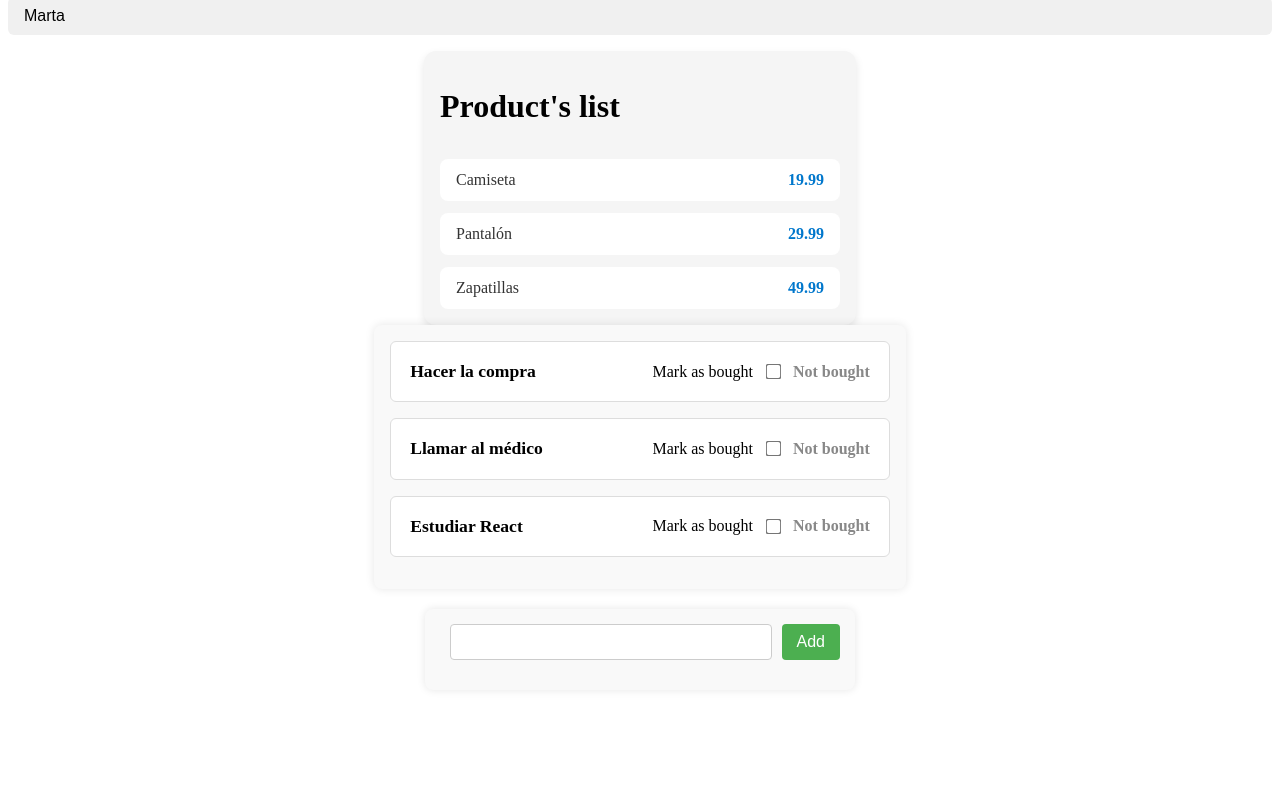
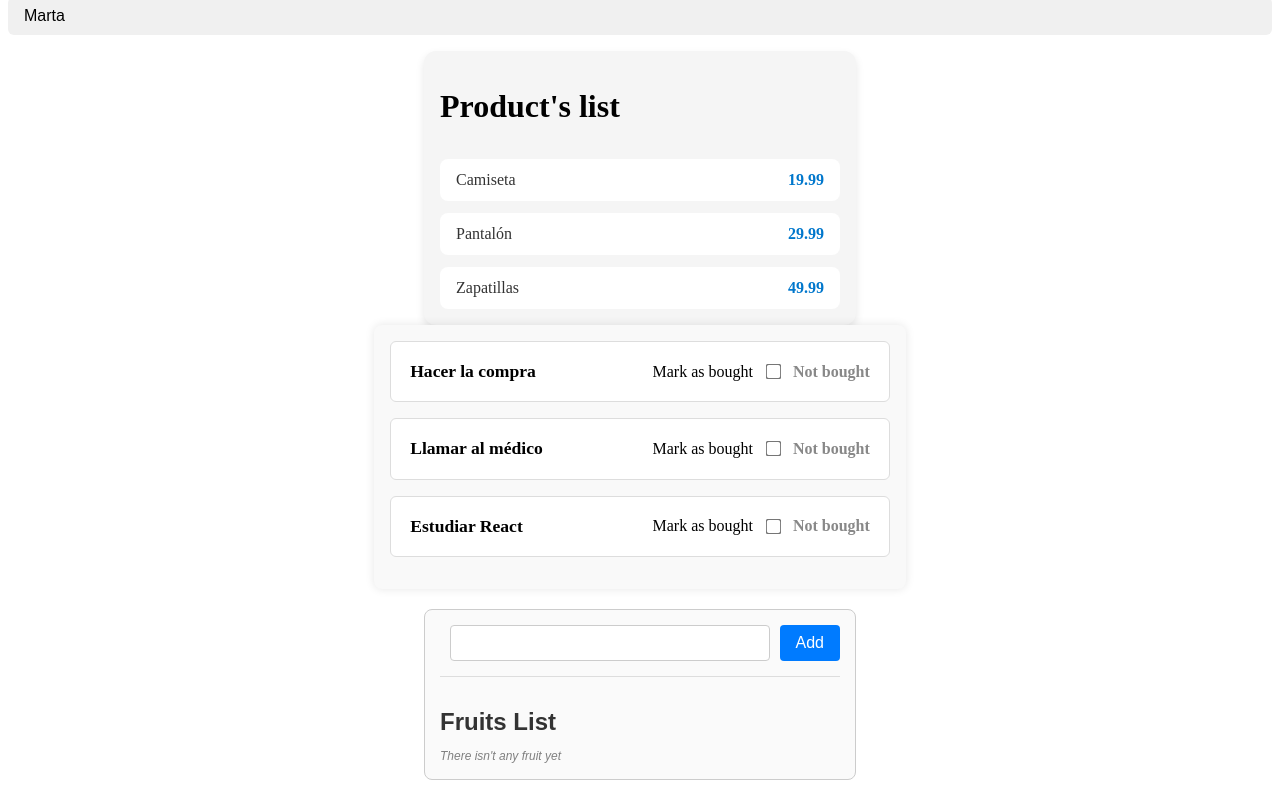
Before and after one commit to Fernando-Herrero/react-conditions-lists, a React (Vite) app: page / in a window 1280 px wide. Shown: the part 203-1003 px from the top of the page. Before the commit the page ends 913 px from the top, so only its background shows below. Built offline with nearby package versions, Linux system fonts and the light colour scheme.

Commit message:
feat(AddFruitList):  improve rendering when fruit list is empty

```diff
--- a/src/components/AddFruitForm/AddFruitForm.css
+++ b/src/components/AddFruitForm/AddFruitForm.css
@@ -2,10 +2,10 @@
 	max-width: 400px;
 	margin: 20px auto;
 	padding: 15px;
-	background-color: #f9f9f9;
+	border: 1px solid #ccc;
 	border-radius: 8px;
-	box-shadow: 0 0 8px rgba(0, 0, 0, 0.1);
 	font-family: Arial, sans-serif;
+	background-color: #fafafa;
 }
 
 .-fruits-form {
@@ -14,63 +14,60 @@
 	margin-bottom: 15px;
 }
 
-input[type="text"] {
+.-fruits-form input[type="text"] {
 	flex: 1;
-	padding: 8px 10px;
-	font-size: 16px;
-	border: 1.5px solid #ccc;
+	padding: 8px;
+	font-size: 1rem;
+	border: 1px solid #ccc;
 	border-radius: 4px;
-	transition: border-color 0.3s ease;
 }
 
-input[type="text"]:focus {
-	border-color: #4caf50;
-	outline: none;
-}
-
-button {
-	padding: 8px 15px;
-	font-size: 16px;
-	background-color: #4caf50;
+.-fruits-form button {
+	padding: 8px 16px;
+	font-size: 1rem;
+	background-color: #007bff;
+	border: none;
 	color: white;
-	border: none;
 	border-radius: 4px;
 	cursor: pointer;
 	transition: background-color 0.3s ease;
 }
 
-button:hover {
-	background-color: #45a049;
+.-fruits-form button:hover {
+	background-color: #0056b3;
 }
 
 .fruits-list {
-	background-color: white;
-	padding: 10px 15px;
-	border-radius: 6px;
-	border: 1px solid #ddd;
+	border-top: 1px solid #ddd;
+	padding-top: 15px;
 }
 
 .fruits-list h1 {
-	font-size: 20px;
 	margin-bottom: 10px;
+	font-size: 1.5rem;
 	color: #333;
 }
 
 .fruits-list ul {
 	list-style-type: disc;
 	padding-left: 20px;
-	margin: 0;
 }
 
 .fruits-list li {
 	margin-bottom: 6px;
-	font-size: 16px;
+	font-size: 1.1rem;
 	color: #555;
 }
 
+.fruits-list span {
+	font-size: 12px;
+	font-style: italic;
+	color: gray;
+}
+
 .error {
-	color: #d32f2f;
-	font-size: 14px;
-	margin-top: 8px;
+	color: red;
+	font-weight: bold;
+	margin-top: 10px;
 	display: block;
 }
--- a/src/components/AddFruitForm/AddFruitForm.jsx
+++ b/src/components/AddFruitForm/AddFruitForm.jsx
@@ -31,9 +31,11 @@ export const AddFruitForm = () => {
 				<button type="submit">Add</button>
 			</form>
 
-			{fruits.length > 0 && (
 			<div className="fruits-list">
 				<h1>Fruits List</h1>
+				{fruits.length === 0 && <span>There isn't any fruit yet</span>}
+				{fruits.length > 0 && (
+					<div>
 						<ul>
 							{fruits.map((fruit, index) => (
 								<li key={`${fruit}-${index}`}>{fruit}</li>
@@ -41,6 +43,7 @@ export const AddFruitForm = () => {
 						</ul>
 					</div>
 				)}
+			</div>
 
 			{error && <span className="error">{error}</span>}
 		</div>
```
Lines whose indentation alone changed are shown as unchanged.
